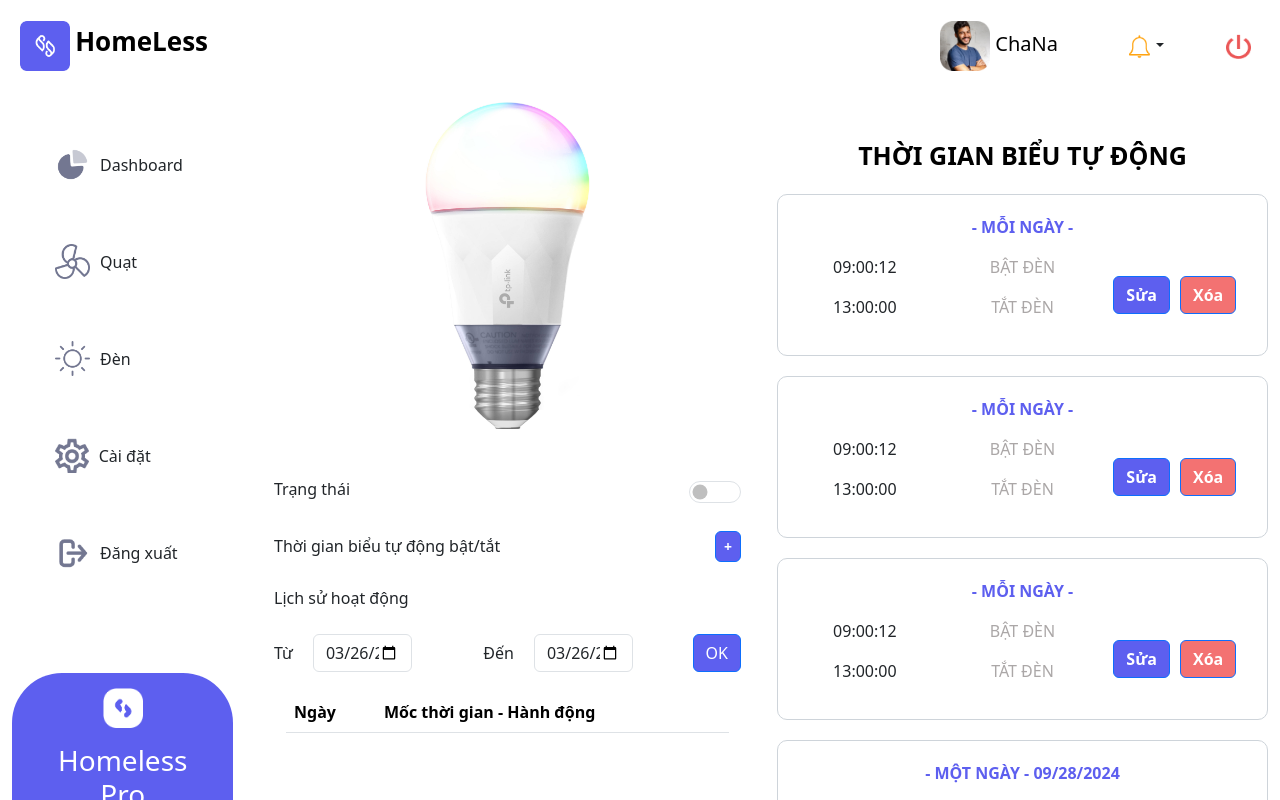
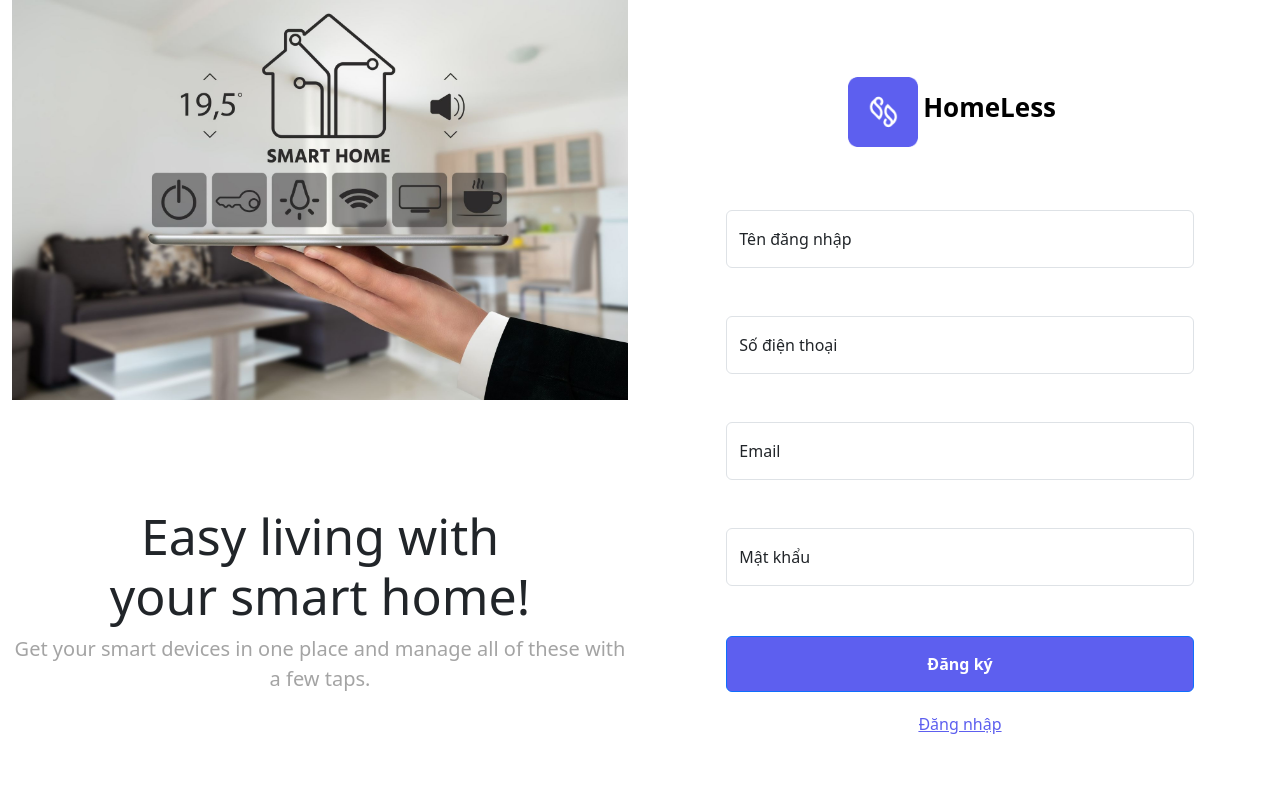
Before and after one commit to MangCau/HomeLess, a React (Create React App) app in the folder homeless/: page /signup in a window 1280 px wide. Shown: the top 800 px of the page. Built offline with nearby package versions, Linux system fonts and the light colour scheme.

Commit message:
login/signup page + routes

```diff
--- a/homeless/src/App.js
+++ b/homeless/src/App.js
@@ -1,22 +1,30 @@
 import React from 'react';
 import './App.css';
+import 'bootstrap/dist/css/bootstrap.min.css';
+import { BrowserRouter as Router, Route, Routes} from "react-router-dom";
 import Header from './components/Header';
-import Login from './pages/LoginPage';
-import 'bootstrap/dist/css/bootstrap.min.css';
 import SideBar from './components/SideBar';
+import Welcome from './pages/Welcome';
+import Signup from './pages/Signup';
 import Display from './components/Display';
 import FanController from './pages/FanController';
 import LightController from './pages/LightController';
 function App() {
   return (
     <div className='App'>
-      {/* <Header/>
-      <div className='d-flex bg-light'>
-        <SideBar/>
-        <Display/>
-      </div> */}
-      <LightController/>
-      {/* <FanController/> */}
+      <Router>
+        <Routes>
+          <Route path='/'>
+              <Route index element = {<Welcome/>}/>
+
+              <Route path='/signup' element = {<Signup/>}/>
+
+              <Route path='/fan' element = {<FanController/>}/>
+
+              <Route path='/light' element= {<LightController/>}/>
+          </Route>
+        </Routes>
+      </Router>
     </div>
   )
 }
--- /dev/null
+++ b/homeless/src/pages/Signup.js
@@ -0,0 +1,102 @@
+import React, {useState} from 'react';
+import { Container, Row, Col, Form, FloatingLabel, Button} from 'react-bootstrap';
+import welcomeimg from '../asserts/smarthome.jpg';
+// import LoginForm from '../components/loginForm';
+import logo from '../asserts/logo.png';
+import Navbar from 'react-bootstrap/Navbar';
+import '../css/LoginPage.css';
+
+function SignupPage() {
+  const [email, setEmail] = useState('');
+  const [password, setPassword] = useState('');
+  const [account, setAccount] = useState('');
+  const [phonenum, setPhonenum] = useState('');
+
+  const handleSubmit = (e) => {
+    e.preventDefault();
+    console.log("Email:", email);
+    console.log("Password:", password);
+    console.log("Account: ", account);
+    console.log("Phone number: ", phonenum);
+  };
+  return (
+    <Container fluid>
+      <Row>
+        <Col md={6} lg={6} className="d-none d-md-block">
+          <div className='welcomeimage'>
+            <img src={welcomeimg} alt="Welcome" className="img-fluid" />
+          </div>
+          <div className='welcometext'>
+            <h1 className='mainwelcometext'>Easy living with your smart home!</h1>
+            <a className='subwelcometext'>Get your smart devices in one place and manage all of these with a few taps.</a>
+          </div>
+        </Col>
+        <Col xs={12} md={6} lg={6} className='justify-content-center align-items-center'>
+            <div className='formlogin d-flex justify-content-center align-items-center h-100'>
+                <Navbar className="bg-white" style={{marginBottom:'50px'}}>
+                  <Container>
+                    <Navbar.Brand>
+                      <img
+                        alt="Logo"
+                        src={logo}
+                        width="70"
+                        height="70"
+                        className="d-inline-block align-center"
+                      />
+                      {' '}
+                      <span className='homeless'>HomeLess</span>
+                    </Navbar.Brand>
+                  </Container>
+                </Navbar>
+                <Form onSubmit={handleSubmit}>
+                    <FloatingLabel  label="Tên đăng nhập" className="mb-5">
+                        <Form.Control
+                        type="text"
+                        placeholder="Tên đăng nhập"
+                        id='account'
+                        value={account}
+                        onChange={(e) => setAccount(e.target.value)} required
+                        />
+                    </FloatingLabel>
+                    <FloatingLabel  label="Số điện thoại" className="mb-5">
+                        <Form.Control
+                        type="number"
+                        placeholder="Số điện thoại"
+                        id='phone'
+                        value={phonenum}
+                        onChange={(e) => setPhonenum(e.target.value)} required
+                        />
+                    </FloatingLabel>
+                    <FloatingLabel label="Email" className="mb-5">
+                        <Form.Control
+                        type="email"
+                        placeholder="Email"
+                        id='email'
+                        value={email}
+                        onChange={(e) => setEmail(e.target.value)} required
+                        />
+                    </FloatingLabel>
+                    <FloatingLabel  label="Mật khẩu">
+                        <Form.Control
+                        type="password"
+                        placeholder="Mật khẩu"
+                        id='password'
+                        value={password}
+                        onChange={(e) => setPassword(e.target.value)} required
+
+                        />
+                    </FloatingLabel>
+
+                    <Button variant="primary" type="submit">
+                        <a className='logintext'>Đăng ký</a>
+                    </Button>
+                </Form>
+                <a href='/' style={{color:'#5D5FEF', marginTop:'20px'}}>Đăng nhập</a>
+            </div>
+        </Col>
+      </Row>
+    </Container>
+  );
+}
+
+export default SignupPage;
--- a/homeless/src/pages/LoginPage.js
+++ b/homeless/src/pages/Welcome.js
@@ -1,12 +1,11 @@
 import React, {useState} from 'react';
 import { Container, Row, Col, Form, FloatingLabel, Button} from 'react-bootstrap';
 import welcomeimg from '../asserts/smarthome.jpg';
-// import LoginForm from '../components/loginForm';
 import logo from '../asserts/logo.png';
 import Navbar from 'react-bootstrap/Navbar';
 import '../css/LoginPage.css';
 
-function LoginPage() {
+function WelcomePage() {
   const [email, setEmail] = useState('');
   const [password, setPassword] = useState('');
 
@@ -40,27 +39,25 @@ function LoginPage() {
                         className="d-inline-block align-center"
                       />
                       {' '}
-                      <a className='homeless'>HomeLess</a>
+                      <span className='homeless'>HomeLess</span>
                     </Navbar.Brand>
                   </Container>
                 </Navbar>
                 <Form onSubmit={handleSubmit}>
-                  <FloatingLabel controlId="email" label="Email" className="mb-5">
+                  <FloatingLabel label="Email" className="mb-5">
                     <Form.Control
                       type="email"
-                      placeholder="Nhập email của bạn"
-                      id='email'
+                      placeholder="Email"
+                      id='emaillogin'
                       value={email}
                       onChange={(e) => setEmail(e.target.value)}
-
                     />
                   </FloatingLabel>
-
-                  <FloatingLabel controlId="pass" label="Mật khẩu">
+                  <FloatingLabel  label="Mật khẩu">
                     <Form.Control
                       type="password"
                       placeholder="Mật khẩu"
-                      id='password'
+                      id='passwordlogin'
                       value={password}
                       onChange={(e) => setPassword(e.target.value)}
 
@@ -70,6 +67,7 @@ function LoginPage() {
                     <a className='logintext'>Đăng nhập</a>
                   </Button>
                 </Form>
+                <a href='/signup' style={{color:'#5D5FEF', marginTop:'20px'}}>Đăng ký</a>
             </div>
         </Col>
       </Row>
@@ -77,4 +75,4 @@ function LoginPage() {
   );
 }
 
-export default LoginPage;
+export default WelcomePage;
```
